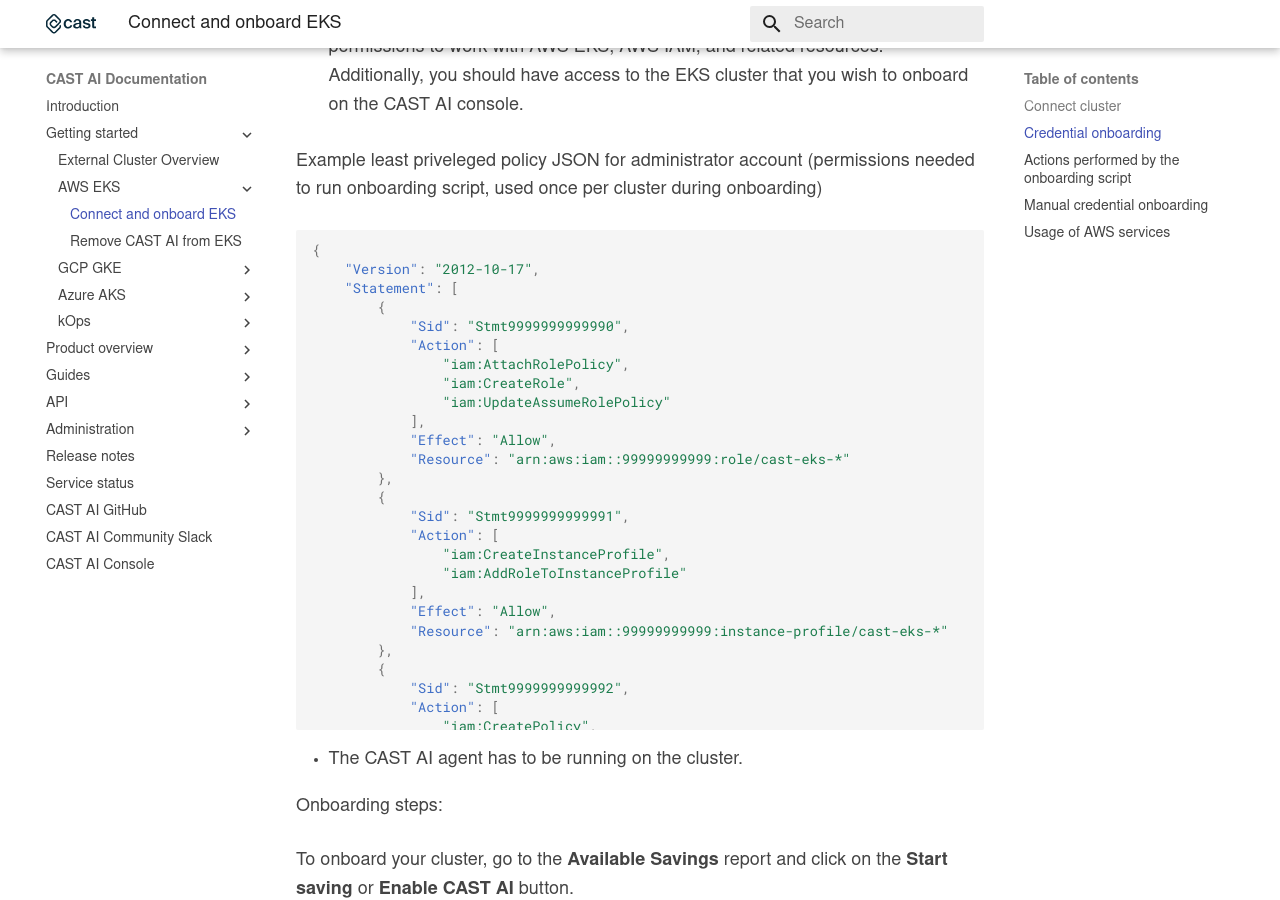
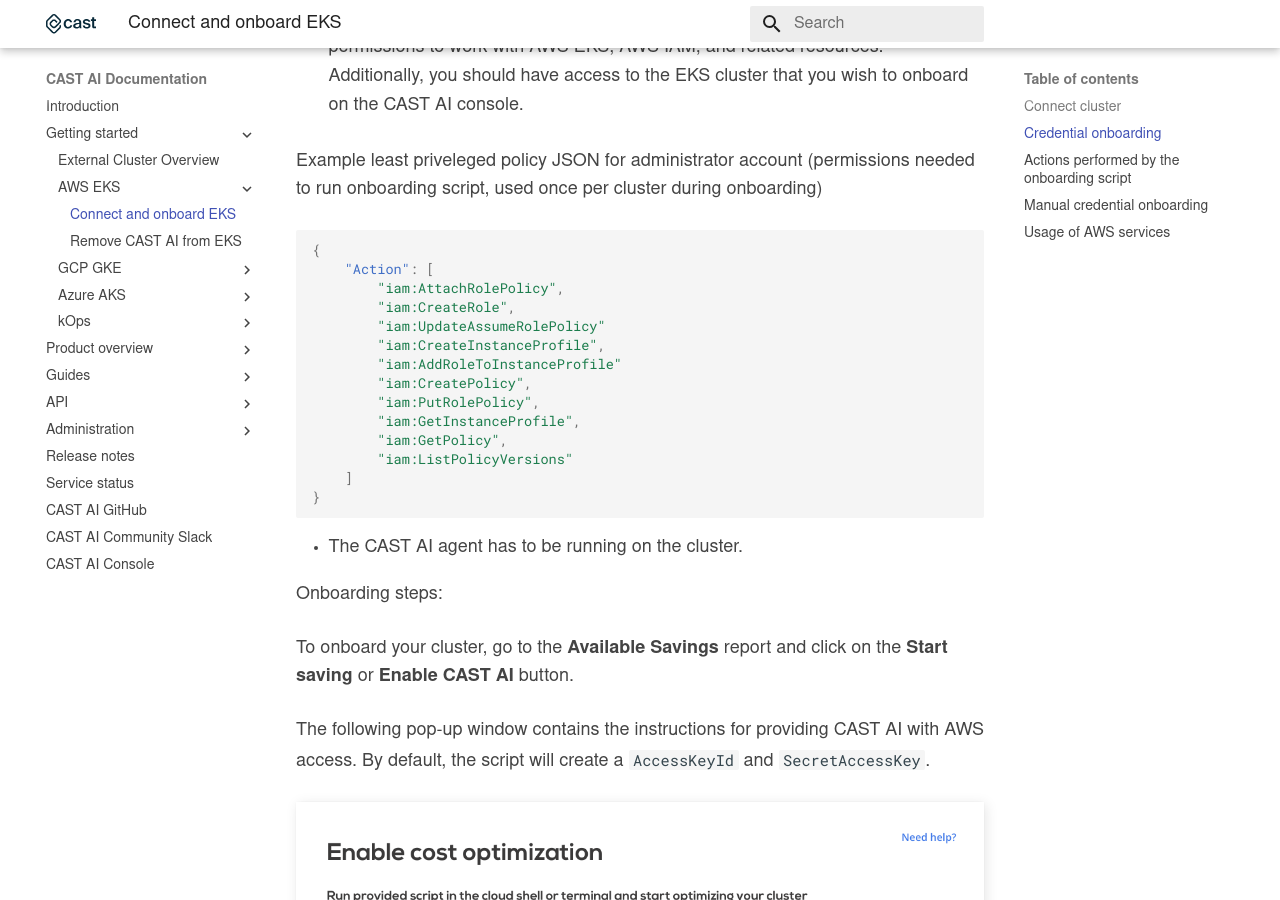
Before and after one commit to castai/docs, an MkDocs documentation site: the page built from docs/getting-started/eks/eks.md, in a window 1280 px wide and 900 px high, scrolled down 1922 px. Built offline with MkDocs 1.6.1 and Material for MkDocs 9.7.7, drawn with Linux system fonts in a browser that asks for light colours; some web fonts are replaced.

Commit message:
Update eks.md

````diff
--- a/docs/getting-started/eks/eks.md
+++ b/docs/getting-started/eks/eks.md
@@ -46,36 +46,17 @@
 
 ```json
 {
-    "Version": "2012-10-17",
-    "Statement": [
-        {
-            "Sid": "Stmt9999999999990",
-            "Action": [
-                "iam:AttachRolePolicy",
-                "iam:CreateRole",
-                "iam:UpdateAssumeRolePolicy"
-            ],
-            "Effect": "Allow",
-            "Resource": "arn:aws:iam::99999999999:role/cast-eks-*"
-        },
-        {
-            "Sid": "Stmt9999999999991",
-            "Action": [
-                "iam:CreateInstanceProfile",
-                "iam:AddRoleToInstanceProfile"
-            ],
-            "Effect": "Allow",
-            "Resource": "arn:aws:iam::99999999999:instance-profile/cast-eks-*"
-        },
-        {
-            "Sid": "Stmt9999999999992",
-            "Action": [
-                "iam:CreatePolicy",
-                "iam:PutRolePolicy"
-            ],
-            "Effect": "Allow",
-            "Resource": "*"
-        }
+    "Action": [
+        "iam:AttachRolePolicy",
+        "iam:CreateRole",
+        "iam:UpdateAssumeRolePolicy"
+        "iam:CreateInstanceProfile",
+        "iam:AddRoleToInstanceProfile"
+        "iam:CreatePolicy",
+        "iam:PutRolePolicy",
+        "iam:GetInstanceProfile",
+        "iam:GetPolicy",
+        "iam:ListPolicyVersions"
     ]
 }
 ```
````
